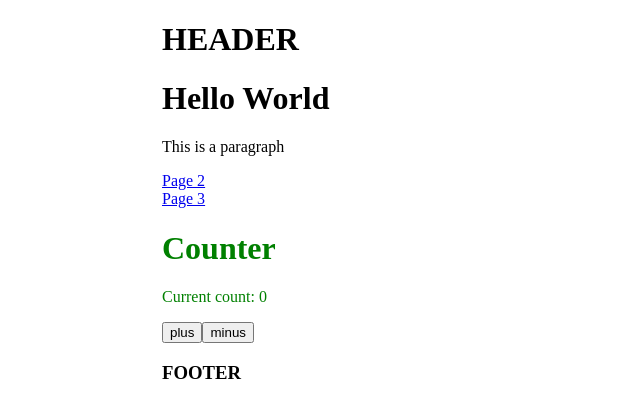
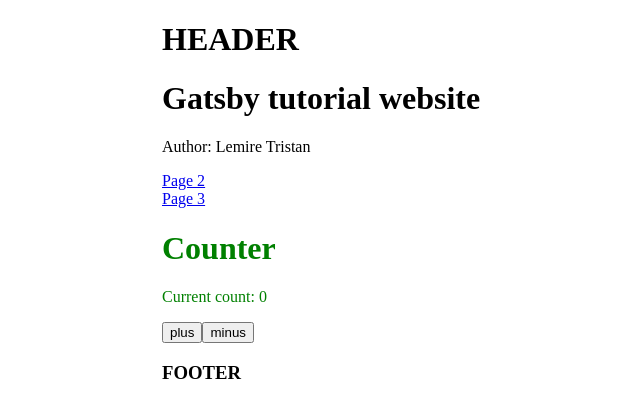
Before and after one commit to TristanLemire/Gatsby-tuto, a Gatsby site: page / in a window 1280 px wide. Shown: the whole page, without its empty margins (153-793 px from the left). Built offline with nearby package versions, Linux system fonts and the light colour scheme; Gatsby itself is replaced by a stand-in of ours.

Commit message:
finish site data

```diff
--- a/gatsby-config.js
+++ b/gatsby-config.js
@@ -6,4 +6,8 @@
 
 module.exports = {
   /* Your site config here */
+  siteMetadata: {
+    title: `Gatsby tutorial website`,
+    author: `Lemire Tristan`,
+  },
 }
--- a/src/pages/index.js
+++ b/src/pages/index.js
@@ -2,13 +2,26 @@
 import Link from 'gatsby-link'
 import Counter from './counter'
 import Layout from "../components/layout"
+import { graphql } from "gatsby"
 
-export default () => <Layout style={{color: 'tomato'}}>
-                      <h1>Hello World</h1>
-                      <p>This is a paragraph</p>
+export default ({ data }) => ( <Layout style={{color: 'tomato'}}>
+                      <h1>{data.site.siteMetadata.title}</h1>
+                      <p>Author: {data.site.siteMetadata.author}</p>
                       <Link to="/page-2/">Page 2</Link>
                       <br/>
                       <Link to="/dir1/page-3/">Page 3</Link>
                       <br/>
                       <Counter color="green" />
                     </Layout>
+)
+
+export const query = graphql`
+  query FirstQuery {
+    site {
+      siteMetadata {
+        title
+        author
+      }
+    }
+  }
+`
```
